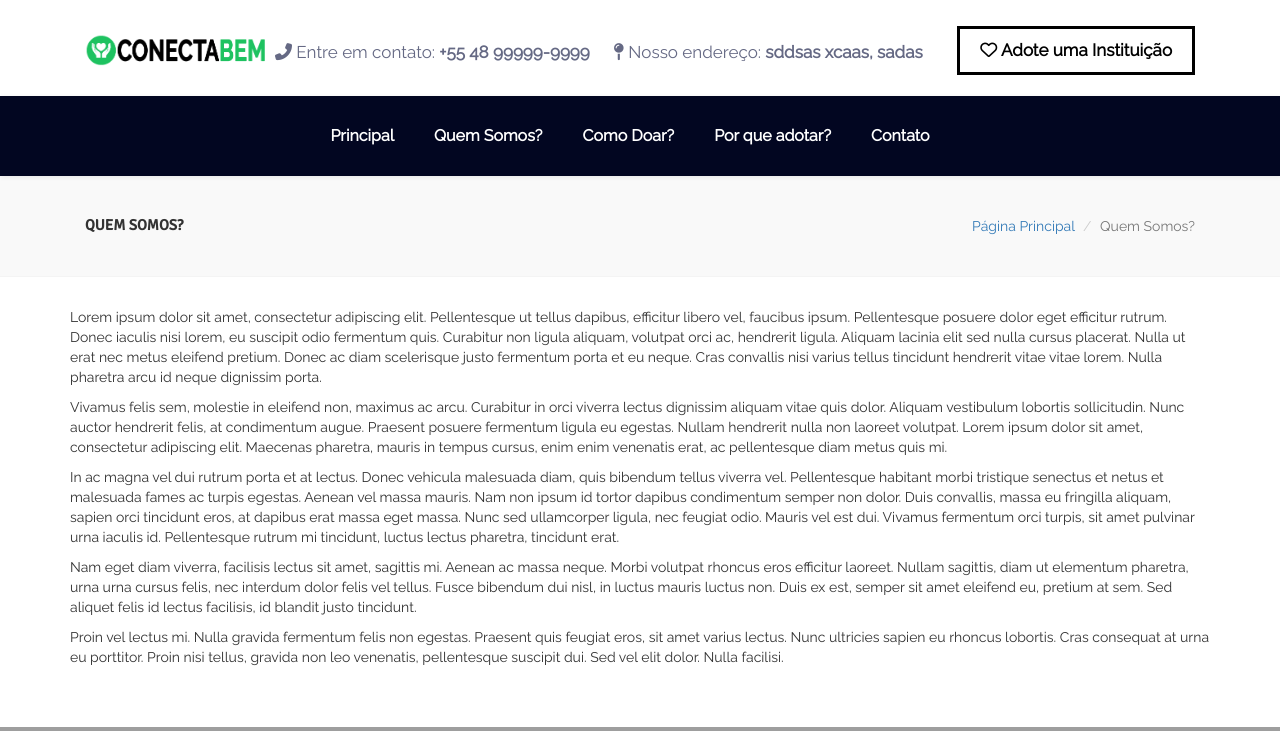
After one commit to mauriciogerbersc/conectabem, a PHP site: page /quemsomos.php in a window 1280 px wide. The commit adds this page. Shown: the top 731 px of the page. Run offline with PHP 8.4, Linux system fonts and the light colour scheme; some libraries are stand-ins or nearby versions; grey boxes are pictures that could not be loaded.

Commit message:
adicionado novos commits

```diff
--- a/css/css.css
+++ b/css/css.css
@@ -357,6 +357,60 @@ h3 {
 }
 
 
+.relative {
+    position: relative;
+}
+
+
+.header-title-breadcrumb-overlay {
+    background: #f9f9f9 none repeat scroll 0 0;
+    border-bottom: 1px solid #f4f4f4;
+    box-sizing: border-box;
+    display: flex;
+    height: 100%;
+    padding: 40px 0;
+    position: relative;
+    top: 0;
+    width: 100%;
+}
+
+
+.header-title-breadcrumb-overlay h1 {
+    align-self: center;
+    color: #333333;
+    font-size: 15px;
+    font-weight: 700;
+    line-height: 120%;
+    margin: 0 auto;
+    text-transform: uppercase;
+    width: 100%;
+}
+
+
+.header-group .breadcrumb {
+    background: rgba(0, 0, 0, 0) none repeat scroll 0 0;
+    margin: 0;
+}
+
+.header-group .breadcrumb li a, .header-group .breadcrumb li {
+    font-size: 14px;
+}
+
+.breadcrumb {
+    color: #ccc;
+}
+
+
+
+.breadcrumb {
+    padding: 0 0 0 2px;
+}
+
+.breadcrumb .active {
+    margin-left: 3px;
+}
+
+
 footer {
     background: #393939;
     width: 99.2%;
@@ -379,12 +433,15 @@ footer .footer-top {
 }
 
 
+.right-side {
+    float:right !important;
+}
 .text-right {
-    text-align: right;
+    text-align: right !important;
 }
 
 .text-left {
-    text-align: left;
+    text-align: left !important;
 }
 
 
--- a/index.html
+++ b/index.html
@@ -54,7 +54,7 @@
                         <div id="navbar" class="navbar-collapse collapse col-md-12">
                             <ul class="menu nav navbar-nav nav-effect nav-menu">
                                 <li class="menu menu-item"><a href="#">Principal</a></li>
-                                <li class="menu menu-item"><a href="#">Quem Somos?</a></li>
+                                <li class="menu menu-item"><a href="quemsomos.html">Quem Somos?</a></li>
                                 <li class="menu menu-item"><a href="#">Como Doar?</a></li>
                                 <li class="menu menu-item"><a href="#">Por que adotar?</a></li>
                                 <li class="menu menu-item"><a href="#">Contato</a></li>
--- /dev/null
+++ b/quemsomos.php
@@ -0,0 +1,284 @@
+<!DOCTYPE html>
+<html lang="en-US">
+
+<head>
+    <meta charset="UTF-8">
+    <meta name="viewport" content="width=device-width, initial-scale=1">
+
+
+    <link href="https://fonts.googleapis.com/css?family=Raleway|Signika&display=swap" rel="stylesheet">
+
+
+    <link rel="stylesheet" href="css/bootstrap.min.css">
+    <link rel="stylesheet" href="css/responsive.min.css">
+
+    <link rel="stylesheet" href="css/css.css">
+</head>
+
+<body class="home">
+    <div>
+
+        <header class="header">
+            <div class="row header-info-logo">
+                <div class="container">
+                    <div class="row">
+                        <div class="nav-bar col-md-2">
+                            <h1 class="logo">
+                                <a href="#">
+                                    <img src="img/logo-conectabem.png" alt="Conecta Bem">
+                                </a>
+                            </h1>
+                        </div>
+                        <div class="col-md-10 header-contact-details">
+
+                            <a href="#">
+                                <i class="fas fa-phone-alt"></i> Entre em contato: <label>+55 48 99999-9999</label>
+                            </a>
+                            <a href="#">
+                                <i class="fas fa-map-pin"></i> Nosso endereço: <label>sddsas xcaas, sadas</label>
+                            </a>
+
+                            <div class="header-nav-actions">
+                                <a href="http://www.google.com" class="donate-now">
+                                    <i class="far fa-heart"></i> Adote uma Instituição
+                                </a>
+                            </div>
+                        </div>
+                    </div>
+                </div>
+            </div>
+
+            <navbar class="navbar navbar-default" id="main-head">
+                <div class="container">
+                    <div class="row">
+                        <div id="navbar" class="navbar-collapse collapse col-md-12">
+                            <ul class="menu nav navbar-nav nav-effect nav-menu">
+                                <li class="menu menu-item"><a href="./index.php">Principal</a></li>
+                                <li class="menu menu-item"><a href="./quemsomos.php">Quem Somos?</a></li>
+                                <li class="menu menu-item"><a href="#">Como Doar?</a></li>
+                                <li class="menu menu-item"><a href="#">Por que adotar?</a></li>
+                                <li class="menu menu-item"><a href="#">Contato</a></li>
+                            </ul>
+                        </div>
+                    </div>
+                </div>
+            </navbar>
+        </header>
+
+        <div class="header-title-breadcrumb relative">
+            <div class="header-title-breadcrumb-overlay text-left">
+                <div class="container">
+                    <div class="header-group row">
+                        <div class="col-md-6">
+                            <h1>Quem somos?</h1>
+                        </div>
+                        <div class="col-md-6 right-side ">
+                            <ol class="breadcrumb text-right right-side">
+                                <li><a href="./index.php">Página Principal</a></li>
+                                <li class="active">Quem Somos?</li>
+                            </ol>
+                        </div>
+                    </div>
+                </div>
+            </div>
+        </div>
+
+    </div>
+
+    <main>
+
+        <div id="primary">
+
+            <div class="donations">
+                <div class="container">
+                    <div class="row">
+                        <div class="col-md-12">
+                            <div class="content">
+                                <div class="wrapper">
+
+                                    <div class="row">
+                                        <p>
+                                            Lorem ipsum dolor sit amet, consectetur adipiscing elit. Pellentesque ut
+                                            tellus dapibus, efficitur libero vel, faucibus ipsum.
+                                            Pellentesque posuere dolor eget efficitur rutrum. Donec iaculis nisi lorem,
+                                            eu suscipit odio fermentum quis.
+                                            Curabitur non ligula aliquam, volutpat orci ac, hendrerit ligula. Aliquam
+                                            lacinia elit sed nulla cursus placerat.
+                                            Nulla ut erat nec metus eleifend pretium. Donec ac diam scelerisque justo
+                                            fermentum porta et eu neque.
+                                            Cras convallis nisi varius tellus tincidunt hendrerit vitae vitae lorem.
+                                            Nulla pharetra arcu id neque dignissim porta.
+                                        </p>
+
+                                        <p>
+                                            Vivamus felis sem, molestie in eleifend non, maximus ac arcu. Curabitur in
+                                            orci viverra lectus dignissim aliquam vitae quis dolor.
+                                            Aliquam vestibulum lobortis sollicitudin. Nunc auctor hendrerit felis, at
+                                            condimentum augue. Praesent posuere fermentum ligula eu egestas.
+                                            Nullam hendrerit nulla non laoreet volutpat. Lorem ipsum dolor sit amet,
+                                            consectetur adipiscing elit.
+                                            Maecenas pharetra, mauris in tempus cursus, enim enim venenatis erat, ac
+                                            pellentesque diam metus quis mi.
+                                        </p>
+
+                                        <p>In ac magna vel dui rutrum porta et at lectus. Donec vehicula malesuada diam,
+                                            quis bibendum tellus viverra vel.
+                                            Pellentesque habitant morbi tristique senectus et netus et malesuada fames
+                                            ac turpis egestas. Aenean vel massa mauris.
+                                            Nam non ipsum id tortor dapibus condimentum semper non dolor. Duis
+                                            convallis, massa eu fringilla aliquam, sapien orci tincidunt eros,
+                                            at dapibus erat massa eget massa. Nunc sed ullamcorper ligula, nec feugiat
+                                            odio. Mauris vel est dui.
+                                            Vivamus fermentum orci turpis, sit amet pulvinar urna iaculis id.
+                                            Pellentesque rutrum mi tincidunt, luctus lectus pharetra, tincidunt erat.
+                                        </p>
+
+                                        <p>Nam eget diam viverra, facilisis lectus sit amet, sagittis mi. Aenean ac
+                                            massa neque.
+                                            Morbi volutpat rhoncus eros efficitur laoreet.
+                                            Nullam sagittis, diam ut elementum pharetra, urna urna cursus felis, nec
+                                            interdum dolor felis vel tellus. Fusce bibendum dui nisl,
+                                            in luctus mauris luctus non. Duis ex est, semper sit amet eleifend eu,
+                                            pretium at sem. Sed aliquet felis id lectus facilisis,
+                                            id blandit justo tincidunt.
+                                        </p>
+
+                                        <p>
+                                            Proin vel lectus mi. Nulla gravida fermentum felis non egestas. Praesent
+                                            quis feugiat eros, sit amet varius lectus.
+                                            Nunc ultricies sapien eu rhoncus lobortis. Cras consequat at urna eu
+                                            porttitor.
+                                            Proin nisi tellus, gravida non leo venenatis, pellentesque suscipit dui. Sed
+                                            vel elit dolor. Nulla facilisi.
+                                        </p>
+                                    </div>
+                                </div>
+                            </div>
+                        </div>
+                    </div>
+                </div>
+            </div>
+        </div>
+
+    </main>
+    <footer>
+        <div class="row footer-top">
+            <div class="container">
+                <div class="row">
+                    <div class="col-md-12 footer-row">
+                        <div class="row">
+                            <div class="col-md-6">
+                                <aside>
+                                    <div class="textwidget">
+                                        <h1 class="logo">
+                                            <a href="#">
+                                                <img src="img/logo-conectabem.png" alt="Conecta Bem"></a>
+                                        </h1>
+
+                                        <p> Nullam non efficitur purus. Sed vitae lorem vel arcu imperdiet ullamcorper.
+                                            Ut
+                                            quis
+                                            odio est. In vestibulum dignissim nisl.</p>
+                                    </div>
+                                </aside>
+                                <aside>
+                                    <div class="social-media">
+                                        <ul class="share-social-links">
+                                            <li class="facebook">
+                                                <a href="#" target="_blank"><i class="fab fa-facebook"></i></a>
+                                            </li>
+                                            <li class="twitter">
+                                                <a href="#" target="_blank"><i class="fab fa-twitter"></i></a>
+                                            </li>
+                                            <li class="linkedin">
+                                                <a href="#" target="_blank"><i class="fab fa-linkedin"></i></a>
+                                            </li>
+                                            <li class="googleplus">
+                                                <a href="#" target="_blank"><i class="fab fa-google-plus"></i></a>
+                                            </li>
+
+                                        </ul>
+                                    </div>
+                                </aside>
+                            </div>
+                            <div class="col-md-3">
+                                <aside class="widget_nav_menu">
+                                    <h1 class="widget-title">Instituições</h1>
+                                    <div class="menu-footer">
+                                        <ul class="menu">
+                                            <li class="menu-item"><a href="#">asdasdasd</a></li>
+                                            <li class="menu-item"><a href="#">asdasdasd</a></li>
+                                            <li class="menu-item"><a href="#">asdasdasd</a></li>
+                                            <li class="menu-item"><a href="#">asdasdasd</a></li>
+                                        </ul>
+                                    </div>
+                                </aside>
+                            </div>
+                            <div class="col-md-3">
+                                <aside class="widget_nav_menu">
+                                    <h1 class="widget-title">Artigos</h1>
+                                    <div class="menu-footer">
+                                        <ul class="menu">
+                                            <li class="menu-item">
+                                                <div class="col-md-3 post-thumbnail">
+                                                    <img src="http://fundraising.themeslr.com/wp-content/uploads/2017/01/fundraising_activism_33-1024x683.jpg"
+                                                        class="" alt="">
+                                                </div>
+                                                <div class="col-md-9">
+                                                    <a href="#">asdasdasdasdasd</a>
+                                                    <p class="post-date"> 24 de Setembro, 2019 </p>
+                                                </div>
+                                            </li>
+                                            <li class="menu-item">
+                                                <div class="col-md-3 post-thumbnail">
+                                                    <img src="http://fundraising.themeslr.com/wp-content/uploads/2017/01/fundraising_activism_33-1024x683.jpg"
+                                                        class="" alt="">
+                                                </div>
+                                                <div class="col-md-9">
+                                                    <a href="#">asdasdasdasdasd</a>
+                                                    <p class="post-date"> 24 de Setembro, 2019 </p>
+                                                </div>
+                                            </li>
+
+                                        </ul>
+                                    </div>
+                                </aside>
+                            </div>
+                        </div>
+                    </div>
+                </div>
+            </div>
+        </div>
+        <div class="row footer">
+            <div class="container">
+                <div class="row">
+                    <div class="col-md-12 text-right">
+                        <p class="copyright">
+                            <a href="http://conectabem.org.br">Conectabem.org.br</a> Todos os direitos reservados
+                        </p>
+                    </div>
+
+                </div>
+            </div>
+        </div>
+    </footer>
+</body>
+<script src="https://kit.fontawesome.com/56423d438a.js"></script>
+
+<!--jquary min js-->
+<script type="text/javascript" src="js/jquery-1.11.2.min.js"></script>
+<script src="js/bootstrap.min.js"></script>
+
+<script src="js/jquery.superslides.js" type="text/javascript" charset="utf-8"></script>
+
+<script type="text/javascript">
+    "use strict";
+    $('.header_v2 #banner').superslides({
+        animation: 'fade',
+        play: 5000
+    });
+</script>
+
+<script defer src="js/jquery.flexslider.js"></script>
+
+</html>
```
Also changed, not shown: quemsomos.html (added, +284 -0 lines).
